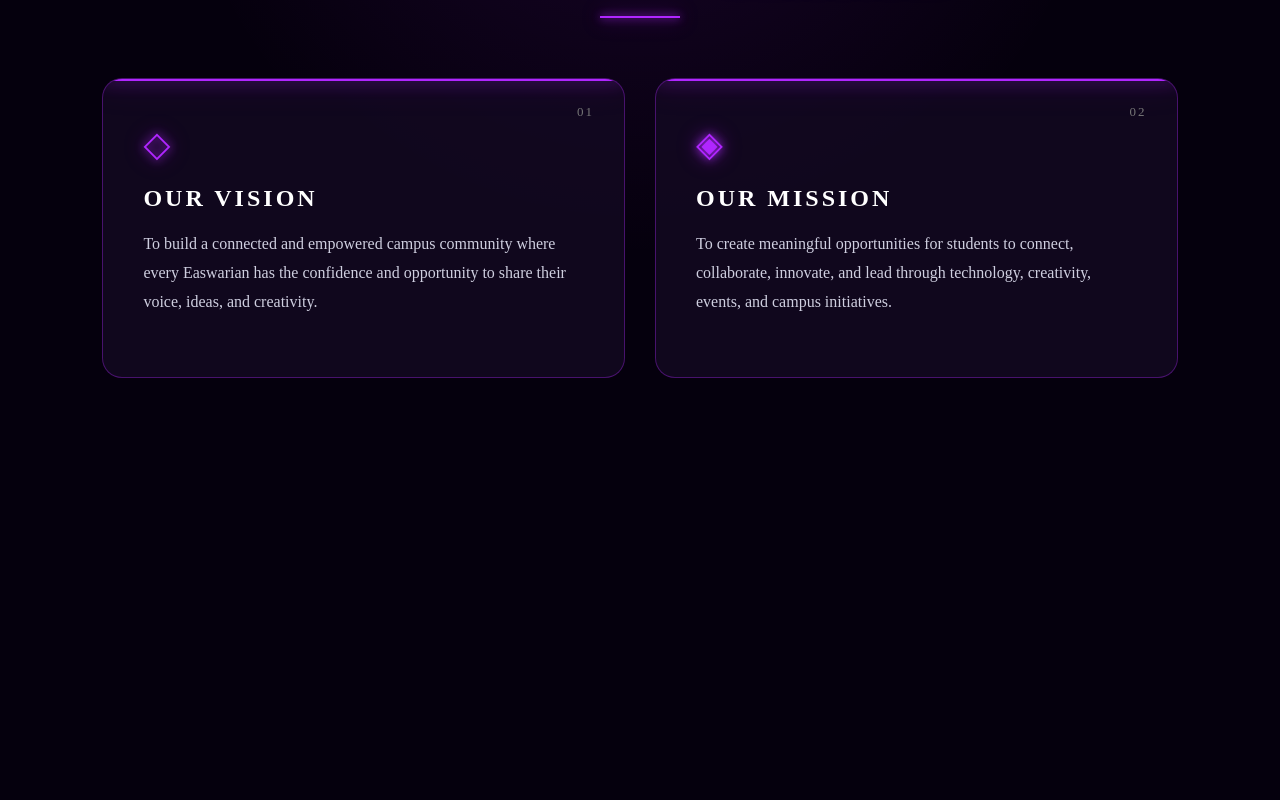
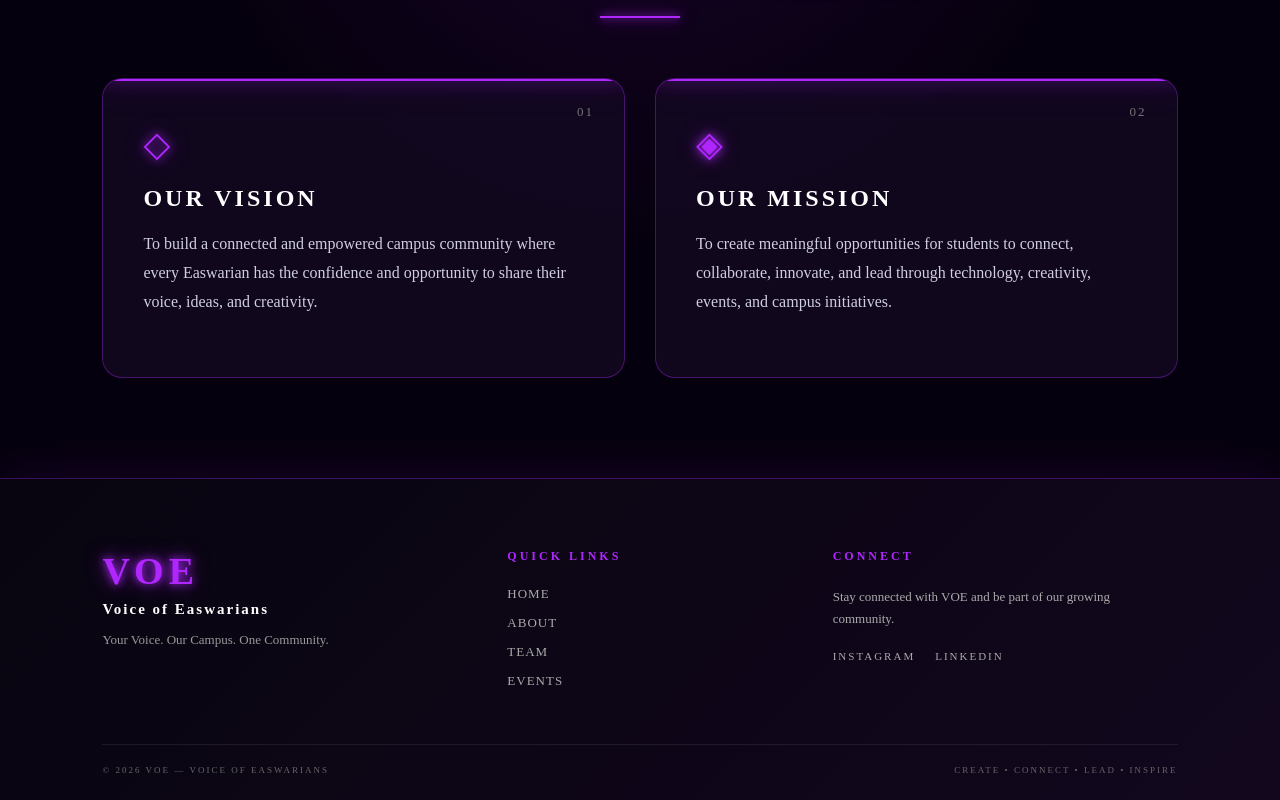
Before and after one commit to pranitha-tech22/VOE_WEBSITE, a React (Vite) app: page / in a window 1280 px wide. Shown: the part 1015-1815 px from the top of the page. Before the commit the page ends 1493 px from the top, so only its background shows below. Built offline with nearby package versions, Linux system fonts and the light colour scheme.

Commit message:
Add footer and Instagram link

```diff
--- a/src/App.jsx
+++ b/src/App.jsx
@@ -5,6 +5,7 @@ import Hero from "./assets/components/Hero.jsx";
 import MissionVision from "./assets/components/MissionVision.jsx";
 import Team from "./assets/components/Team.jsx";
 import About from "./assets/components/About.jsx";
+import Footer from "./assets/components/Footer.jsx";
 
 function App() {
   const [activePage, setActivePage] = useState("home");
@@ -26,6 +27,9 @@ function App() {
 
       {/* TEAM */}
       {activePage === "team" && <Team />}
+
+      {/* FOOTER - VISIBLE ON EVERY PAGE */}
+      <Footer />
     </>
   );
 }
--- /dev/null
+++ b/src/assets/components/Footer.css
@@ -0,0 +1,262 @@
+/* =========================
+   FOOTER
+========================= */
+
+.footer {
+  width: 100%;
+
+  background:
+    linear-gradient(
+      135deg,
+      #080510,
+      #12071d
+    );
+
+  border-top: 1px solid rgba(176, 38, 255, 0.3);
+
+  color: white;
+
+  padding: 70px 8% 25px;
+
+  box-shadow:
+    0 -10px 40px rgba(176, 38, 255, 0.08);
+}
+
+
+/* =========================
+   FOOTER CONTAINER
+========================= */
+
+.footer-container {
+  max-width: 1200px;
+
+  margin: 0 auto;
+
+  display: grid;
+
+  grid-template-columns: 1.3fr 1fr 1.3fr;
+
+  gap: 60px;
+}
+
+
+/* =========================
+   BRAND
+========================= */
+
+.footer-brand h2 {
+  margin: 0 0 8px;
+
+  font-size: 38px;
+
+  font-weight: 800;
+
+  letter-spacing: 5px;
+
+  color: #b026ff;
+
+  text-shadow:
+    0 0 8px #b026ff,
+    0 0 20px rgba(176, 38, 255, 0.7);
+}
+
+.footer-brand p {
+  margin: 0 0 12px;
+
+  font-size: 15px;
+
+  font-weight: 600;
+
+  letter-spacing: 2px;
+
+  color: white;
+}
+
+.footer-brand span {
+  color: #999;
+
+  font-size: 13px;
+
+  line-height: 1.6;
+}
+
+
+/* =========================
+   FOOTER HEADINGS
+========================= */
+
+.footer h3 {
+  margin: 0 0 22px;
+
+  font-size: 12px;
+
+  letter-spacing: 3px;
+
+  color: #b026ff;
+}
+
+
+/* =========================
+   QUICK LINKS
+========================= */
+
+.footer-link-list {
+  display: flex;
+
+  flex-direction: column;
+
+  gap: 13px;
+}
+
+.footer-link-list span {
+  color: #aaa;
+
+  font-size: 13px;
+
+  letter-spacing: 1px;
+
+  cursor: pointer;
+
+  transition: 0.3s ease;
+}
+
+.footer-link-list span:hover {
+  color: #b026ff;
+
+  padding-left: 6px;
+
+  text-shadow:
+    0 0 8px rgba(176, 38, 255, 0.6);
+}
+
+
+/* =========================
+   CONNECT
+========================= */
+
+.footer-connect p {
+  max-width: 300px;
+
+  margin: 0 0 20px;
+
+  color: #aaa;
+
+  font-size: 13px;
+
+  line-height: 1.7;
+}
+
+.footer-socials {
+  display: flex;
+
+  flex-wrap: wrap;
+
+  gap: 20px;
+}
+
+
+/* Instagram + LinkedIn */
+
+.footer-socials span,
+.footer-socials a,
+.footer-socials a:visited {
+  color: #aaa;
+
+  font-size: 11px;
+
+  letter-spacing: 2px;
+
+  text-decoration: none;
+
+  cursor: pointer;
+
+  transition: 0.3s ease;
+}
+
+
+/* Hover */
+
+.footer-socials span:hover,
+.footer-socials a:hover {
+  color: #b026ff;
+
+  text-shadow:
+    0 0 8px #b026ff;
+}
+
+
+/* =========================
+   FOOTER BOTTOM
+========================= */
+
+.footer-bottom {
+  max-width: 1200px;
+
+  margin: 55px auto 0;
+
+  padding-top: 20px;
+
+  border-top: 1px solid rgba(255, 255, 255, 0.08);
+
+  display: flex;
+
+  justify-content: space-between;
+
+  gap: 20px;
+
+  color: #666;
+
+  font-size: 9px;
+
+  letter-spacing: 2px;
+}
+
+
+/* =========================
+   TABLET
+========================= */
+
+@media (max-width: 900px) {
+
+  .footer-container {
+    grid-template-columns: 1fr 1fr;
+
+    gap: 45px;
+  }
+
+  .footer-brand {
+    grid-column: 1 / -1;
+  }
+}
+
+
+/* =========================
+   MOBILE
+========================= */
+
+@media (max-width: 600px) {
+
+  .footer {
+    padding: 60px 6% 25px;
+  }
+
+  .footer-container {
+    grid-template-columns: 1fr;
+
+    gap: 40px;
+  }
+
+  .footer-brand {
+    grid-column: auto;
+  }
+
+  .footer-bottom {
+    flex-direction: column;
+
+    gap: 12px;
+
+    text-align: center;
+
+    line-height: 1.6;
+  }
+}
--- /dev/null
+++ b/src/assets/components/Footer.jsx
@@ -0,0 +1,82 @@
+import "./Footer.css";
+
+function Footer() {
+  return (
+    <footer className="footer">
+
+      <div className="footer-container">
+
+        {/* Brand */}
+        <div className="footer-brand">
+          <h2>VOE</h2>
+
+          <p>
+            Voice of Easwarians
+          </p>
+
+          <span>
+            Your Voice. Our Campus. One Community.
+          </span>
+        </div>
+
+
+        {/* Quick Links */}
+        <div className="footer-links">
+
+          <h3>QUICK LINKS</h3>
+
+          <div className="footer-link-list">
+            <span>HOME</span>
+            <span>ABOUT</span>
+            <span>TEAM</span>
+            <span>EVENTS</span>
+          </div>
+
+        </div>
+
+
+        {/* Connect */}
+        <div className="footer-connect">
+
+          <h3>CONNECT</h3>
+
+          <p>
+            Stay connected with VOE and be part
+            of our growing community.
+          </p>
+
+          <div className="footer-socials">
+  <a
+    href="https://www.instagram.com/voe.eec"
+    target="_blank"
+    rel="noopener noreferrer"
+  >
+    INSTAGRAM
+  </a>
+
+  <span>LINKEDIN</span>
+</div>
+
+        </div>
+
+      </div>
+
+
+      {/* Bottom */}
+      <div className="footer-bottom">
+
+        <span>
+          © 2026 VOE — VOICE OF EASWARIANS
+        </span>
+
+        <span>
+          CREATE • CONNECT • LEAD • INSPIRE
+        </span>
+
+      </div>
+
+    </footer>
+  );
+}
+
+export default Footer;
```
